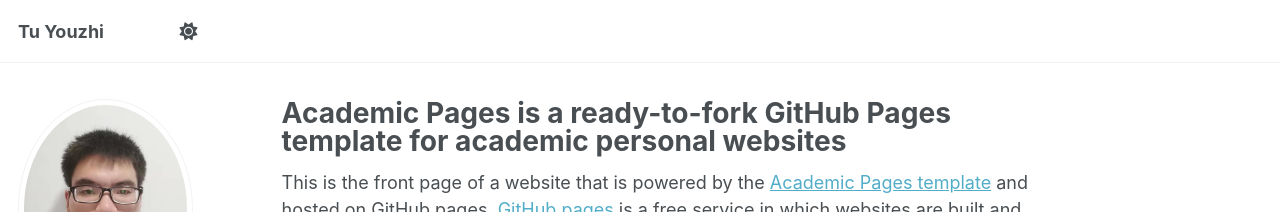
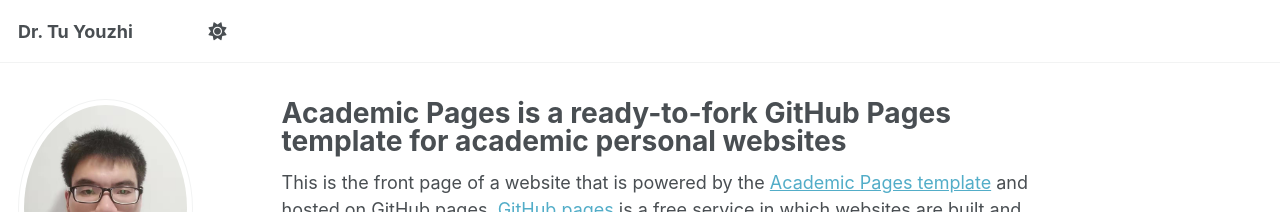
Before and after one commit to youzhitu/youzhitu.github.io, a Jekyll site: the page built from _pages/about.md, in a window 1280 px wide. Shown: the top 212 px of the page. Built offline with Jekyll 4.4.1, drawn with Linux system fonts in a browser that asks for light colours; a script that is not in the unit is left out.

```diff
--- a/_config.yml
+++ b/_config.yml
@@ -9,7 +9,7 @@
 # Basic Site Settings
 locale                   : "en-US"
 site_theme               : "default" # Currently available options are "default", "air"
-title                    : "Tu Youzhi"
+title                    : "Dr. Tu Youzhi"
 title_separator          : "-"
 name                     : &name "Your Name"
 description              : &description "Your Name's academic portfolio"   # Update this with a general description of your site, this is the default if not overridden by a page
```
